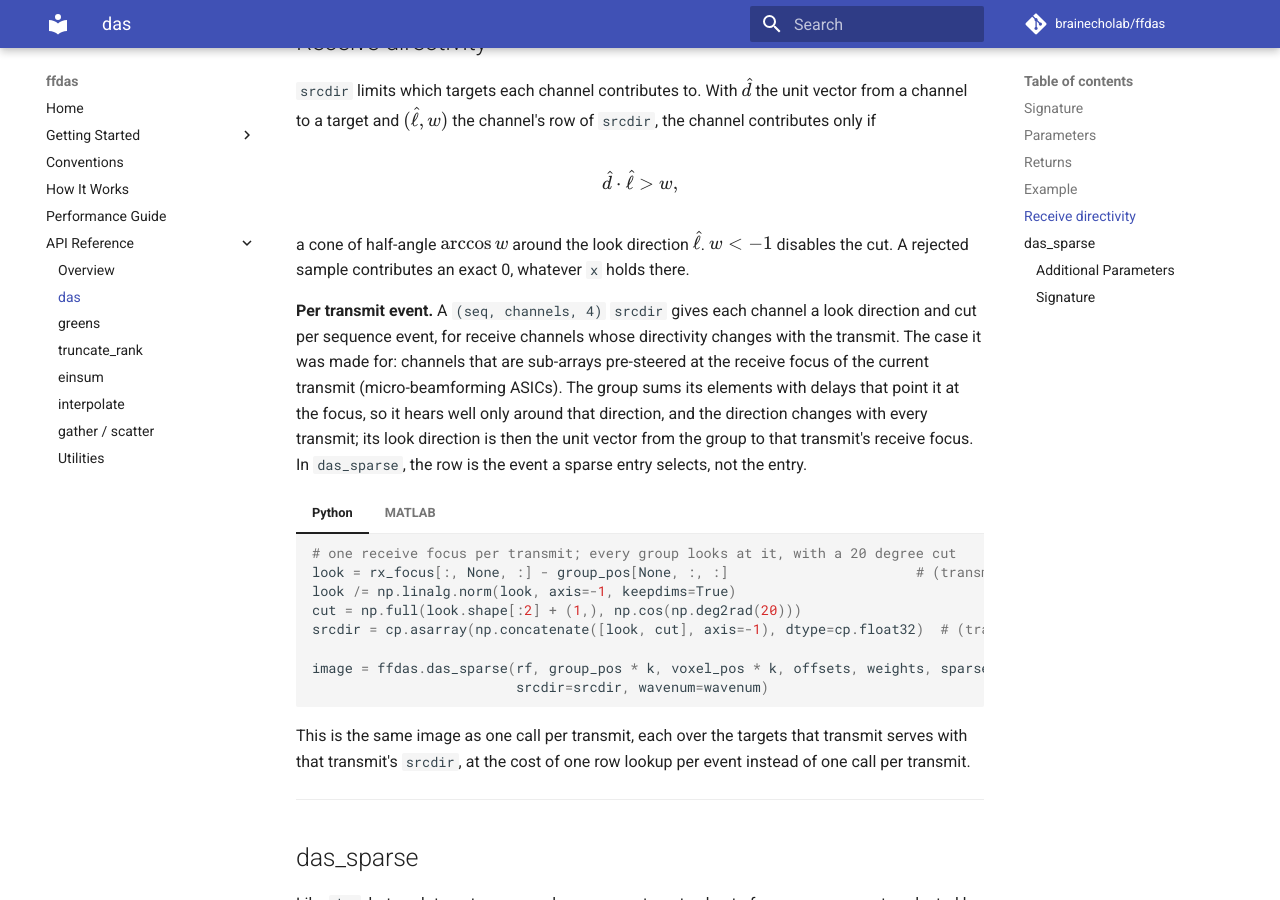
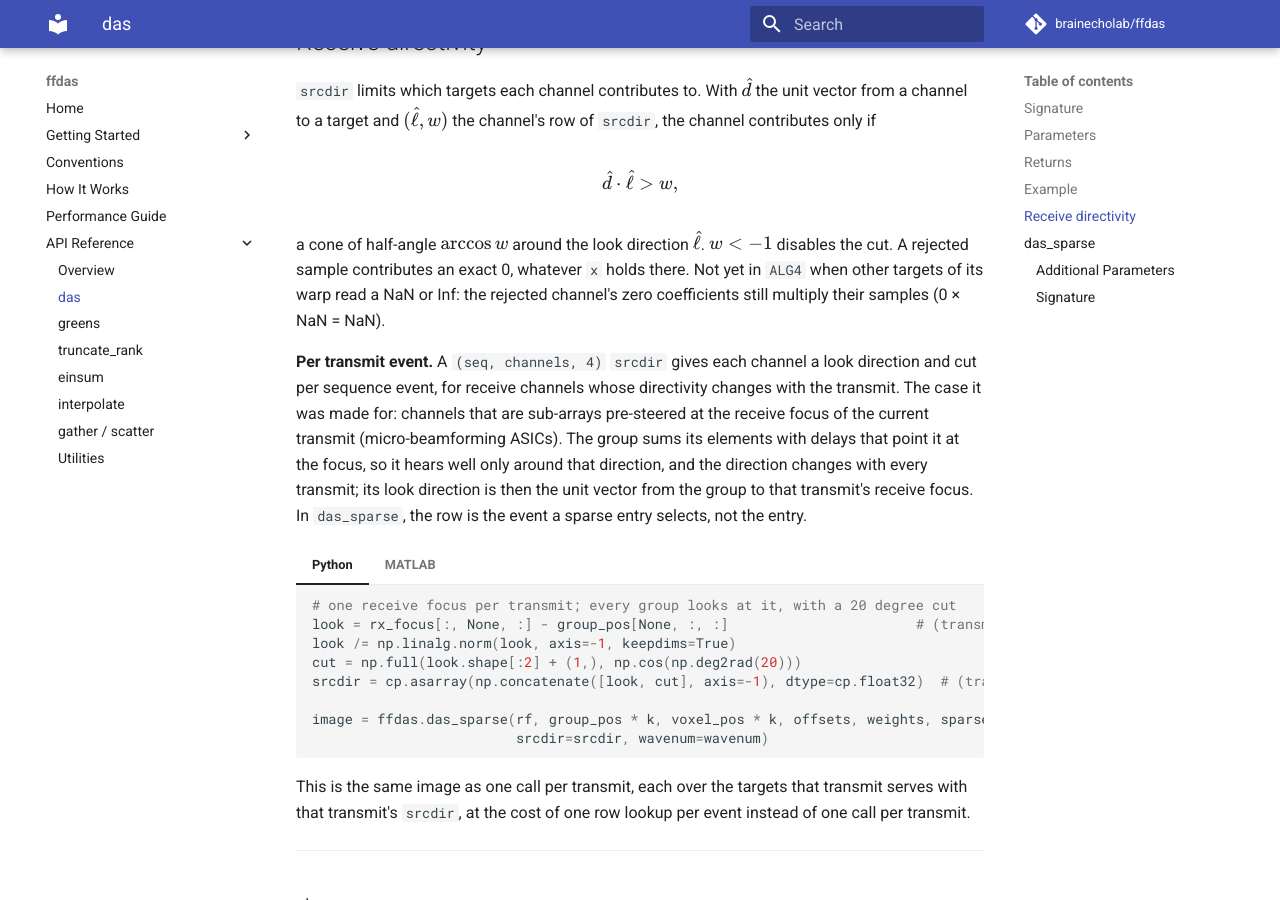
Before and after one commit to BrainEchoLab/ffdas, an MkDocs documentation site: the page built from docs/api/das.md, in a window 1280 px wide and 900 px high, scrolled down 2346 px. Built offline with MkDocs 1.6.1 and Material for MkDocs 9.7.7, drawn with Linux system fonts in a browser that asks for light colours; comment, search, counter and statistics services are not loaded.

Commit message:
docs: the ALG4 mixed-warp caveat covers rejected channels and samples outside x too
From the Copilot review of #18: a channel the receive directivity rejects, and a sample outside
the recording, enter ALG4's matrix multiply with zero coefficients just like a zero-weight
target, so a NaN or Inf that another target of the warp reads reaches them (0 * NaN = NaN). das.md
(receive directivity) and how-it-works now say so; ALG1 and ALG2 give the exact 0.

Co-Authored-By: Claude Opus 5.5 (1M context) <noreply@anthropic.com>
Claude-Session: https://claude.ai/code/session_015TbdJGVpq9t2Dc2R5dWRdb

```diff
--- a/docs/api/das.md
+++ b/docs/api/das.md
@@ -95,7 +95,7 @@ $$
 \hat{d} \cdot \hat{\ell} > w ,
 $$
 
-a cone of half-angle $\arccos w$ around the look direction $\hat{\ell}$. $w < -1$ disables the cut. A rejected sample contributes an exact 0, whatever `x` holds there.
+a cone of half-angle $\arccos w$ around the look direction $\hat{\ell}$. $w < -1$ disables the cut. A rejected sample contributes an exact 0, whatever `x` holds there. Not yet in `ALG4` when other targets of its warp read a NaN or Inf: the rejected channel's zero coefficients still multiply their samples (0 × NaN = NaN).
 
 **Per transmit event.** A `(seq, channels, 4)` `srcdir` gives each channel a look direction and cut per sequence event, for receive channels whose directivity changes with the transmit. The case it was made for: channels that are sub-arrays pre-steered at the receive focus of the current transmit (micro-beamforming ASICs). The group sums its elements with delays that point it at the focus, so it hears well only around that direction, and the direction changes with every transmit; its look direction is then the unit vector from the group to that transmit's receive focus. In `das_sparse`, the row is the event a sparse entry selects, not the entry.
 
```
Also changed, not shown: docs/how-it-works.md (+1 -1 lines).
